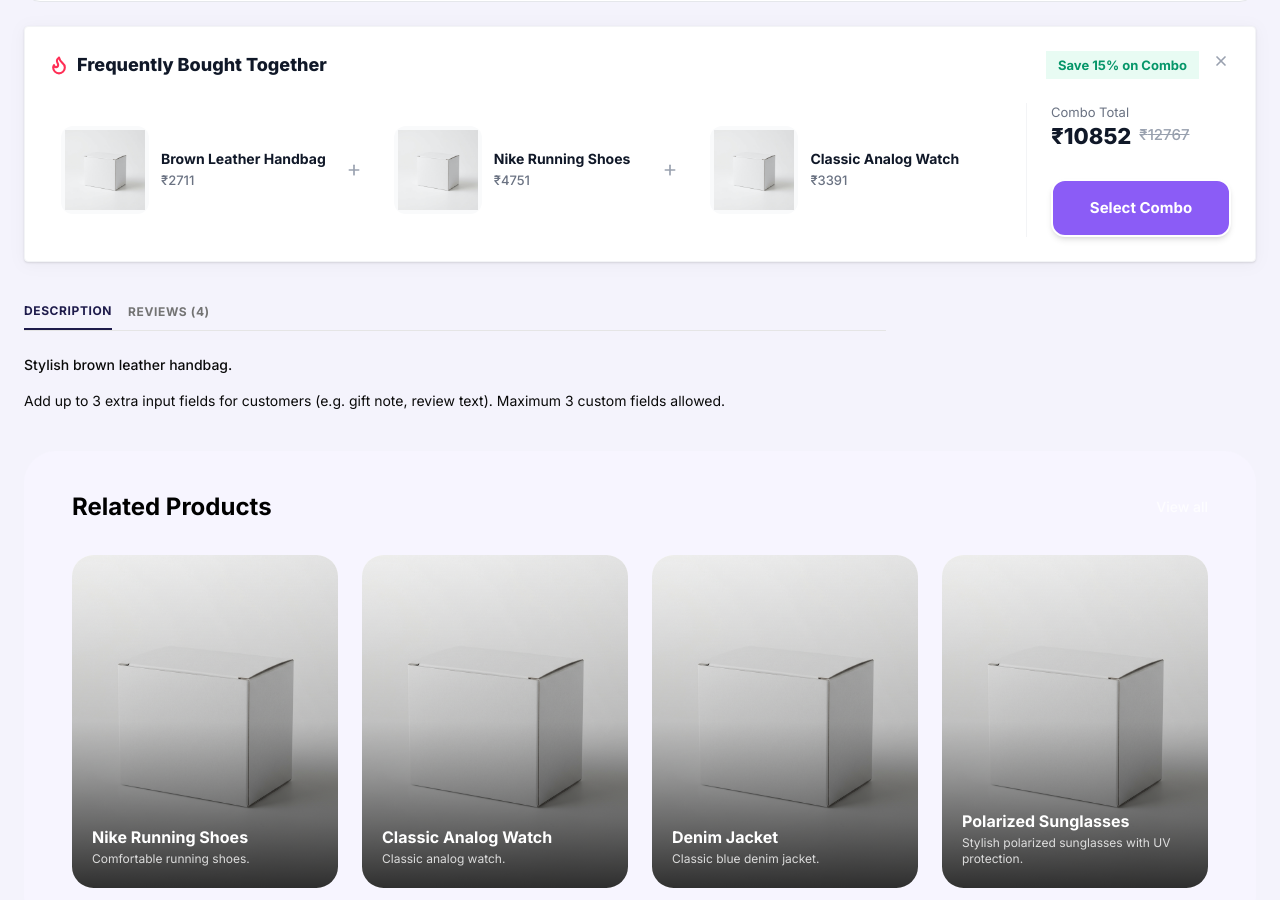
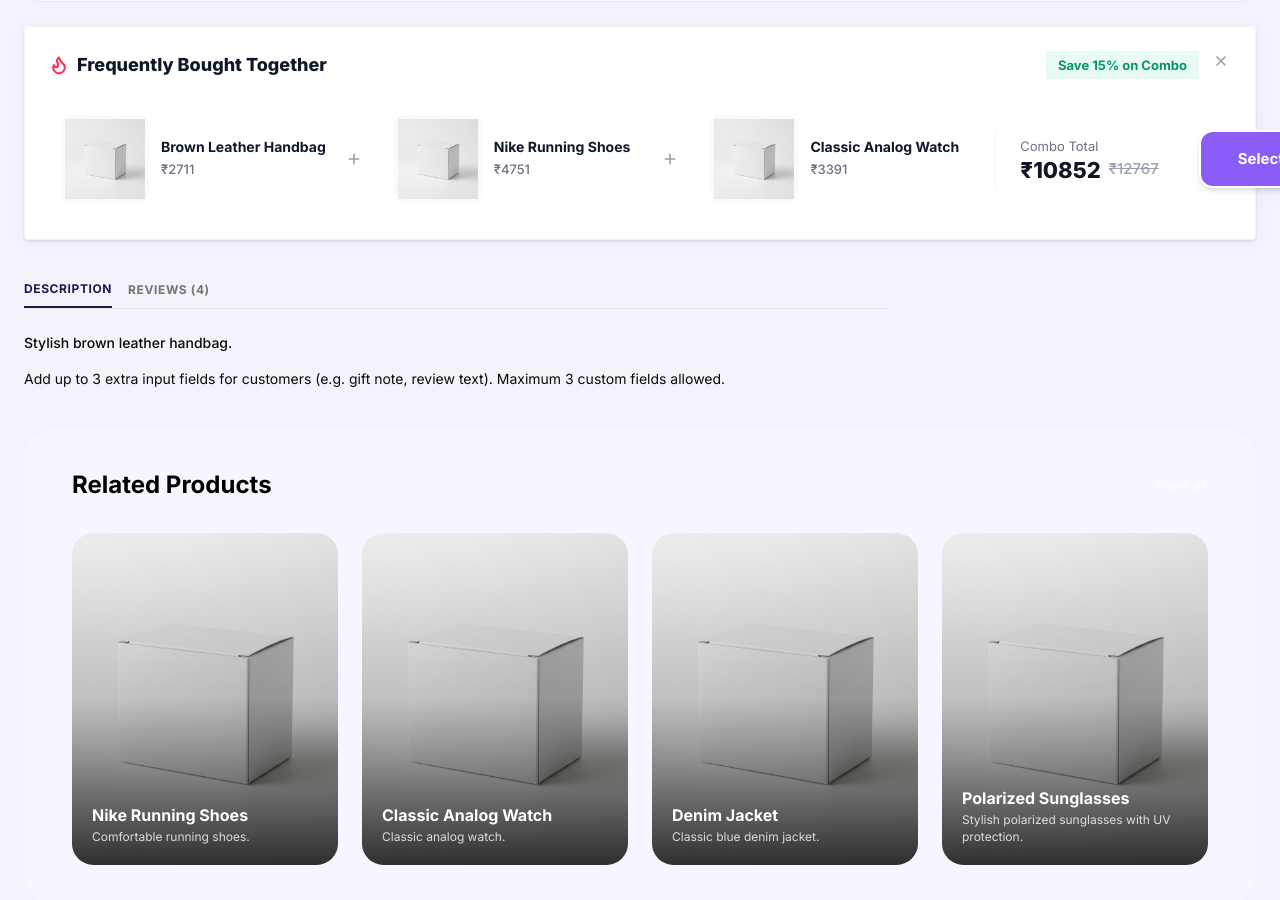
Before and after one commit to haris123-cyber/woxly.live.3, a Next.js app: page /products/brown-handbag in a window 1280 px wide. Shown: the part 1278-2178 px from the top of the page. Built offline with nearby package versions, Linux system fonts and the light colour scheme.

Commit message:
Update project

```diff
--- a/src/app/products/[slug]/page.tsx
+++ b/src/app/products/[slug]/page.tsx
@@ -652,17 +652,17 @@
             </div>
           </div>
 
-          <div className="w-full lg:w-auto border-t lg:border-t-0 grid lg:grid-cols-1 grid-cols-2 lg:border-l border-gray-100 mt-6 pt-5 lg:mt-0 lg:pt-0 lg:pl-6 flex items-center justify-between lg:justify-end gap-6 lg:gap-8 shrink-0">
-            <div className="flex flex-col items-start lg:items-start">
+          <div className="w-full lg:w-auto border-t lg:border-t-0 lg:border-l border-gray-100 mt-6 pt-5 lg:mt-0 lg:pt-0 lg:pl-6 flex items-center justify-between lg:justify-end gap-3 sm:gap-6 lg:gap-8 shrink-0">
+            <div className="flex flex-col items-start lg:items-start shrink-0">
               <span className="text-[12px] lg:text-[13px] text-gray-500 mb-0.5 ">Combo Total</span>
-              <div className="flex items-center gap-2">
+              <div className="flex items-center gap-1 sm:gap-2">
                 <span className="text-[18px] lg:text-[22px] font-extrabold text-gray-900 leading-none">₹{comboDiscountedTotal}</span>
                 <span className="text-[13px] lg:text-[15px] font-medium text-gray-400 line-through">₹{comboOriginalTotal.toFixed(0)}</span>
               </div>
             </div>
             <button
               onClick={() => setIsComboSelected(!isComboSelected)}
-              className={`${isComboSelected ? "bg-white text-black border-2 border-black" : "bg-primary text-white hover:bg-black border-2 border-white"} px-6 lg:px-8 py-3.5 lg:py-4 rounded-[12px] lg:rounded-[14px] font-bold text-[13px] lg:text-[15px] transition-all shadow-md whitespace-nowrap min-w-[180px] text-center`}
+              className={`${isComboSelected ? "bg-white text-black border-2 border-black" : "bg-primary text-white hover:bg-black border-2 border-white"} px-3 sm:px-6 lg:px-8 py-3.5 lg:py-4 rounded-[12px] lg:rounded-[14px] font-bold text-[13px] lg:text-[15px] transition-all shadow-md whitespace-nowrap text-center flex-1 sm:flex-none sm:min-w-[180px] ml-2`}
             >
               {isComboSelected ? "Combo Selected ✓" : "Select Combo"}
             </button>
```
